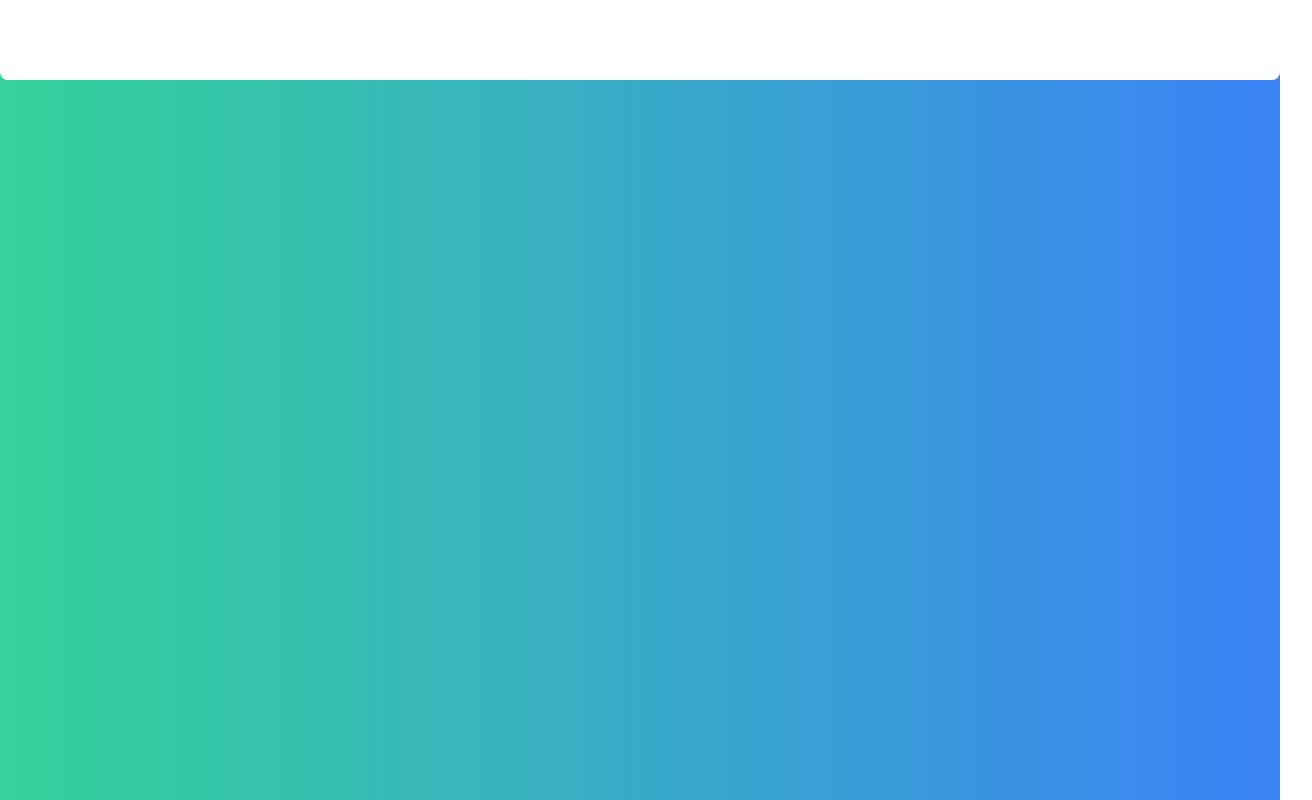
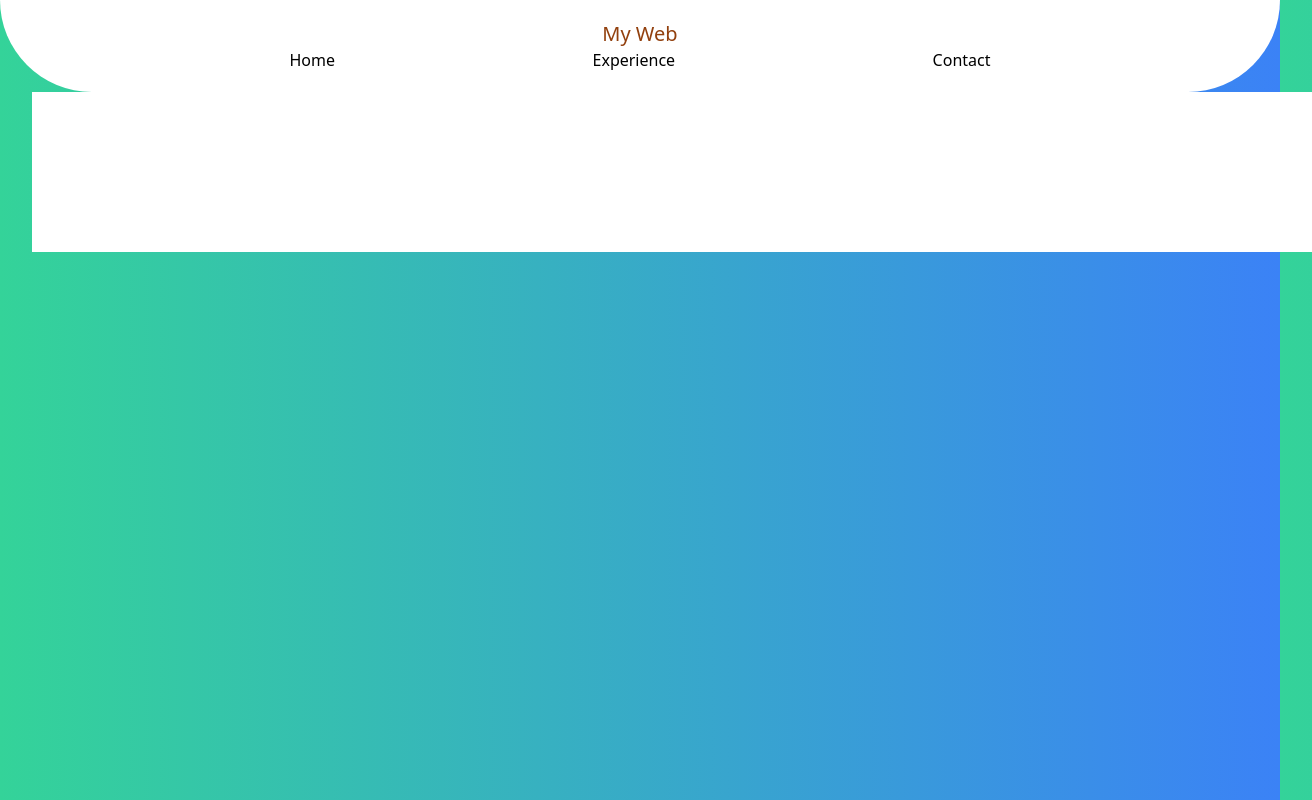
Before and after one commit to cpe-cmu-261207/lab-01-neabparinya11, a plain HTML site: page index.html in a window 1280 px wide. Shown: the whole page, 1312 px wide, since content can reach past the window. Drawn offline with nearby package versions, Linux system fonts and the light colour scheme.

Commit message:
main page

```diff
--- a/index.html
+++ b/index.html
@@ -9,8 +9,19 @@
     <link href="https://unpkg.com/tailwindcss@^2/dist/tailwind.min.css" rel="stylesheet">
   </head>
 
-  <body class="bg-gradient-to-r from-green-400 to-blue-500 overflow-hidden">
-    <div class="py-10 bg-white rounded-b-lg"></div>
+  <body class="bg-gradient-to-r from-green-400 to-blue-500">
+    <!--Head bar-->
+    <div class="py-5 bg-white rounded-b-full">
+      <h1 class="m-0 text-xl text-yellow-800 text-center text-4x1 mx-8">My Web</h1>
+      <div class="flex md:justify-evenly px-8 justify-center ">
+        <a href="index.html" target="_blank">Home</a>
+        <a href="" target="_blank">Experience</a>
+        <a href="" target="_blank">Contact</a>
+      </div>
+    </div>
+    <div class=" p-20 mx-8 w-full h-full bg-white" style="clear: both;">
+
+    </div>
   </body>
 
 </html>
```
